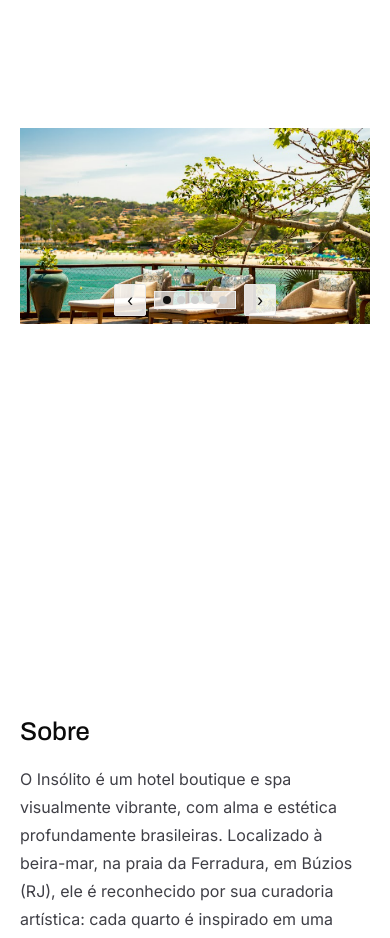
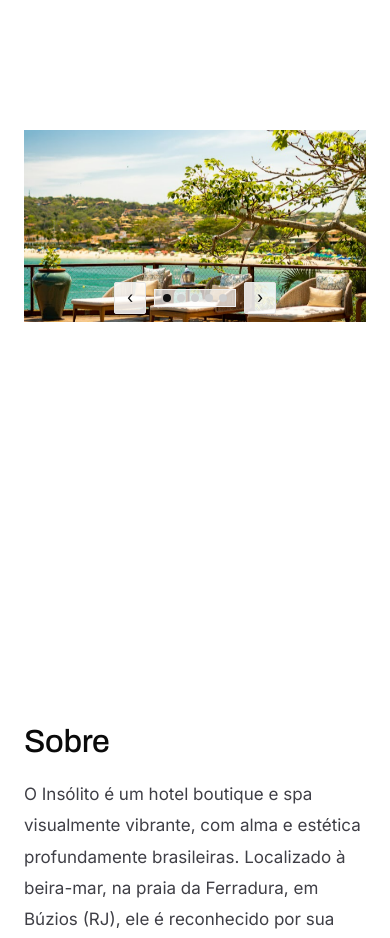
Before and after one commit to osanaizera/casa-flora-site, a Next.js app: page /cases/insolito in a window 390 px wide. Shown: the part 1040-1978 px from the top of the page. Built offline with nearby package versions, Linux system fonts and the light colour scheme.

Commit message:
style(case/insolito): tipografia e espaçamentos full-screen inspirados na home; estética clean; overlay suavizado; fix(types): alinhar assinatura de params (Promise) para Next 15

```diff
--- a/src/app/cases/[slug]/page.tsx
+++ b/src/app/cases/[slug]/page.tsx
@@ -7,21 +7,13 @@ import Carousel from '@/components/magazine/Carousel';
 import ActiveSectionNav from '@/components/ui/ActiveSectionNav';
 
 type RouteParams = { slug: string };
-function isPromise<T>(v: unknown): v is Promise<T> {
-  return typeof v === 'object' && v !== null && 'then' in v;
-}
-async function resolveParams(input: RouteParams | Promise<RouteParams>): Promise<RouteParams> {
-  // Next.js 15 may pass params as a Promise; support both shapes
-  if (isPromise<RouteParams>(input)) return await input;
-  return input;
-}
 
 export function generateStaticParams() {
   return cases.map((c) => ({ slug: c.slug }));
 }
 
-export async function generateMetadata({ params }: { params: RouteParams | Promise<RouteParams> }): Promise<Metadata> {
-  const { slug } = await resolveParams(params);
+export async function generateMetadata({ params }: { params: Promise<RouteParams> }): Promise<Metadata> {
+  const { slug } = await params;
   const item = getCaseBySlug(slug);
   if (!item) return {};
   return {
@@ -36,8 +28,8 @@ export async function generateMetadata({ params }: { params: RouteParams | Promi
   };
 }
 
-export default async function CaseDetail({ params }: { params: RouteParams | Promise<RouteParams> }) {
-  const { slug } = await resolveParams(params);
+export default async function CaseDetail({ params }: { params: Promise<RouteParams> }) {
+  const { slug } = await params;
   const item = getCaseBySlug(slug);
   if (!item) return notFound();
 
--- a/src/app/globals.css
+++ b/src/app/globals.css
@@ -818,7 +818,7 @@ body {
 .case-hero__overlay {
   position: absolute;
   inset: 0;
-  background: rgba(0,0,0,0.45); /* 40–50% */
+  background: rgba(0,0,0,0.35); /* leve para maior legibilidade + estética clean */
 }
 
 .case-hero__content {
@@ -933,20 +933,23 @@ body {
 /* Artigo editorial (magazine roll) */
 /* Conteúdo editorial antigo removido do fluxo: usamos seções em tela cheia */
 /* Full-screen case sections (home-like) */
-.case-screen { min-height: 100vh; display: flex; align-items: center; padding: 64px 20px; background: #fff; }
-.case-screen__container { width: 100%; max-width: 1400px; margin: 0 auto; }
-.case-screen__content { max-width: 960px; }
-.case-screen__title { font-family: var(--font-display); font-size: clamp(1.6rem, 4vw, 2.2rem); font-weight: 500; margin-bottom: 12px; }
-.case-screen__subtitle { font-family: var(--font-display); font-size: clamp(1.1rem, 2.4vw, 1.4rem); font-weight: 500; margin-top: 6px; margin-bottom: 12px; }
-.case-screen__lead { font-size: clamp(1rem, 1.8vw, 1.125rem); line-height: 1.75; color: var(--color-gray-700); margin-top: 8px; }
-.case-screen__body { font-size: 1rem; line-height: 1.8; color: var(--color-gray-700); margin-top: 8px; }
-.case-screen__list { display: grid; gap: 6px; padding-left: 1.25rem; list-style: disc; max-width: 72ch; color: var(--color-gray-700); margin-top: 10px; }
+.case-screen { min-height: 100vh; display: flex; align-items: center; padding: clamp(56px, 8vh, 120px) 24px; background: #fff; }
+.case-screen__container { width: 100%; max-width: 1440px; margin: 0 auto; }
+.case-screen__content { max-width: 1080px; }
+.case-screen__title { font-family: var(--font-display); font-size: clamp(2rem, 5vw, 3rem); font-weight: 500; letter-spacing: -0.01em; margin-bottom: 12px; }
+.case-screen__subtitle { font-family: var(--font-display); font-size: clamp(1.125rem, 2.6vw, 1.6rem); font-weight: 500; letter-spacing: 0.01em; margin-top: 6px; margin-bottom: 12px; }
+.case-screen__lead { font-size: clamp(1.0625rem, 2vw, 1.25rem); line-height: 1.85; color: var(--color-gray-700); margin-top: 10px; max-width: 80ch; }
+.case-screen__body { font-size: clamp(1rem, 1.8vw, 1.125rem); line-height: 1.9; color: var(--color-gray-700); margin-top: 10px; max-width: 78ch; }
+.case-screen__list { display: grid; gap: 8px; padding-left: 1.25rem; list-style: disc; max-width: 78ch; color: var(--color-gray-700); margin-top: 12px; }
 .case-screen__media { width: 100%; }
 .case-screen__figure { margin-top: 14px; }
 .case-screen__grid { display: grid; gap: 24px; grid-template-columns: 1fr; }
-@media (min-width: 1024px) { .case-screen__grid { grid-template-columns: 1.1fr 1fr; align-items: start; } }
+@media (min-width: 1024px) { .case-screen__grid { grid-template-columns: 1.15fr 1fr; align-items: start; gap: 40px; } }
 .case-screen__media-grid { margin-top: 8px; }
 .case-screen__meta { margin-top: 16px; font-size: 12px; color: var(--color-gray-700); }
+
+/* Remover borda padrão de media para estética clean do case */
+.case-screen .case-media { border: none; box-shadow: none; }
 
 @media (max-width: 768px) {
   .case-article { padding: 48px 20px 72px; }
```
